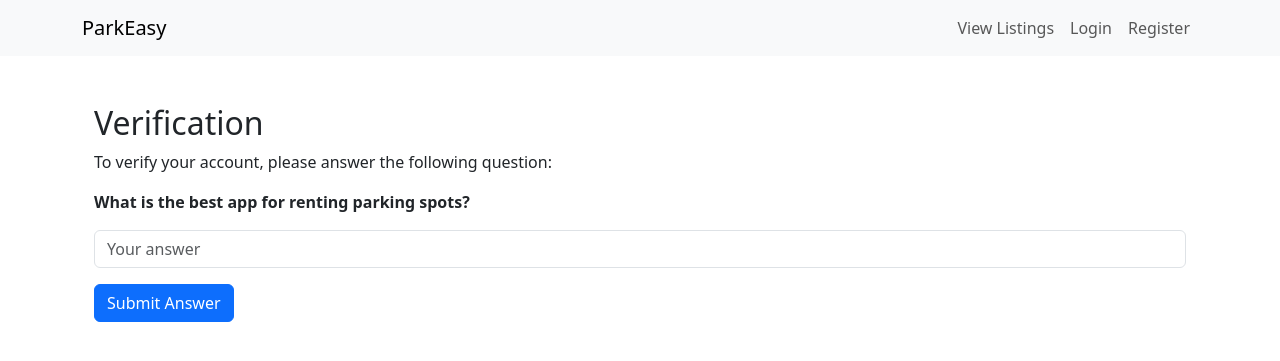
After one commit to maazimam/parkeasy, a Django app: page /accounts/verify/ in a window 1280 px wide. The commit adds this page. Shown: the top 361 px of the page. Run offline with Django 5.2, Linux system fonts and the light colour scheme; some libraries are stand-ins or nearby versions.

Commit message:
add verify page

```diff
--- /dev/null
+++ b/accounts/templates/accounts/verify.html
@@ -0,0 +1,17 @@
+<!-- accounts/templates/accounts/verify.html -->
+{% extends "base.html" %}
+
+{% block content %}
+  <div class="container mt-5">
+    <h2>Verification</h2>
+    <p>To verify your account, please answer the following question:</p>
+    <p><strong>What is the best app for renting parking spots?</strong></p>
+    <form method="POST">
+      {% csrf_token %}
+      <div class="mb-3">
+        <input type="text" name="answer" class="form-control" placeholder="Your answer">
+      </div>
+      <button type="submit" class="btn btn-primary">Submit Answer</button>
+    </form>
+  </div>
+{% endblock %}
--- a/accounts/urls.py
+++ b/accounts/urls.py
@@ -1,8 +1,9 @@
 from django.urls import path
-from .views import register, user_login, user_logout
+from .views import register, user_login, user_logout, verify
 
 urlpatterns = [
     path("register/", register, name="register"),
     path("login/", user_login, name="login"),
     path("logout/", user_logout, name="logout"),
+    path("verify/", verify, name="verify"),
 ]
--- a/accounts/views.py
+++ b/accounts/views.py
@@ -34,3 +34,20 @@ def user_login(request):
 def user_logout(request):
     logout(request)
     return redirect("login")  # Redirect to login page after logout
+
+from django.shortcuts import render, redirect
+from django.contrib import messages
+
+def verify(request):
+    if request.method == "POST":
+        # Replace with your actual question logic. For now, assume the correct answer is "42"
+        answer = request.POST.get("answer")
+        if answer == "ParkEasy":
+            # Mark user as verified
+            request.user.profile.is_verified = True
+            request.user.profile.save()
+            messages.success(request, "Your account has been verified!")
+            return redirect("create_listing")  # or wherever you want to redirect verified users
+        else:
+            messages.error(request, "Incorrect answer. Please try again.")
+    return render(request, "accounts/verify.html")
--- a/listings/templates/listings/create_listing.html
+++ b/listings/templates/listings/create_listing.html
@@ -5,7 +5,7 @@
   {% if not request.user.profile.is_verified %}
     <div class="container mt-5 text-center">
       <h2>You need to be verified before posting a parking spot.</h2>
-      <a href="{% url 'verify' %}" class="btn btn-warning">Get Verified to Post a Spot</a>
+      <a href="{% url 'accounts:verify' %}" class="btn btn-warning">Get Verified to Post a Spot</a>
     </div>
   {% else %}
     <h2 class="text-center">Post A Parking Spot</h2>
```
